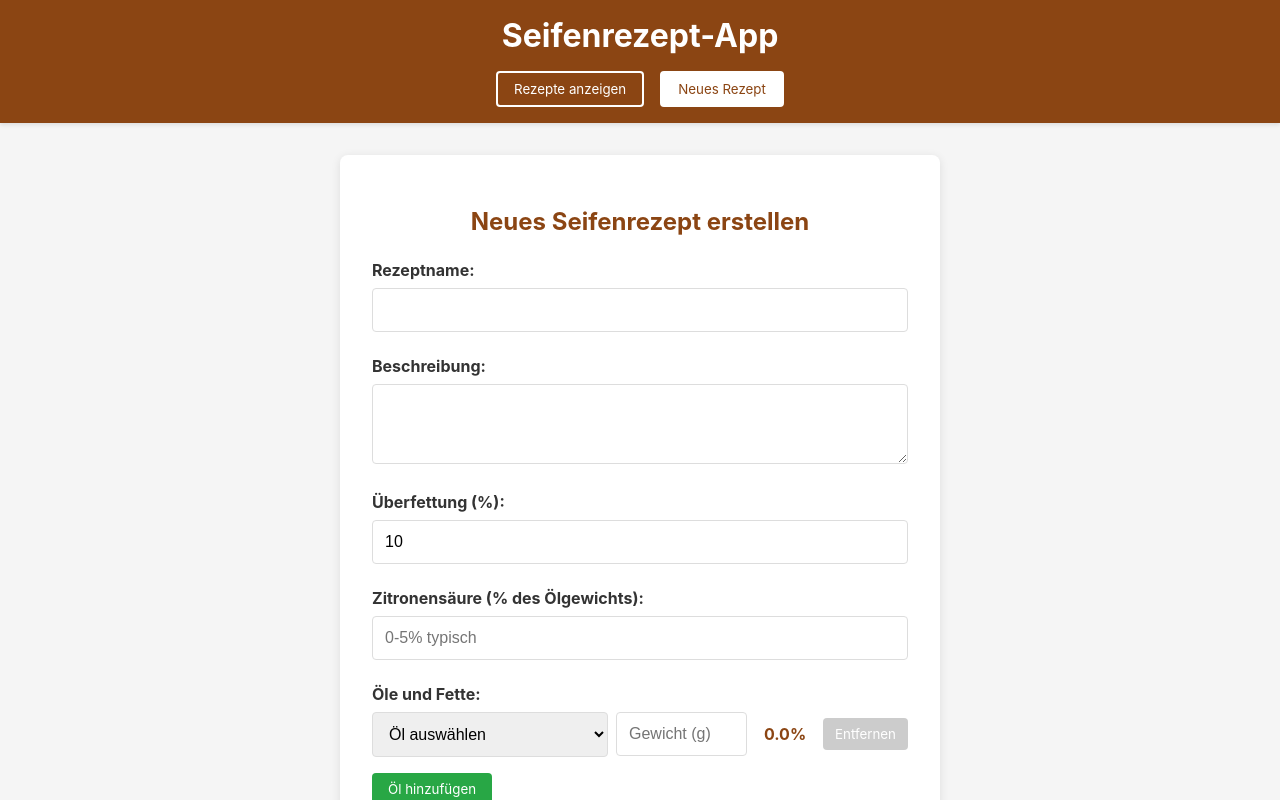
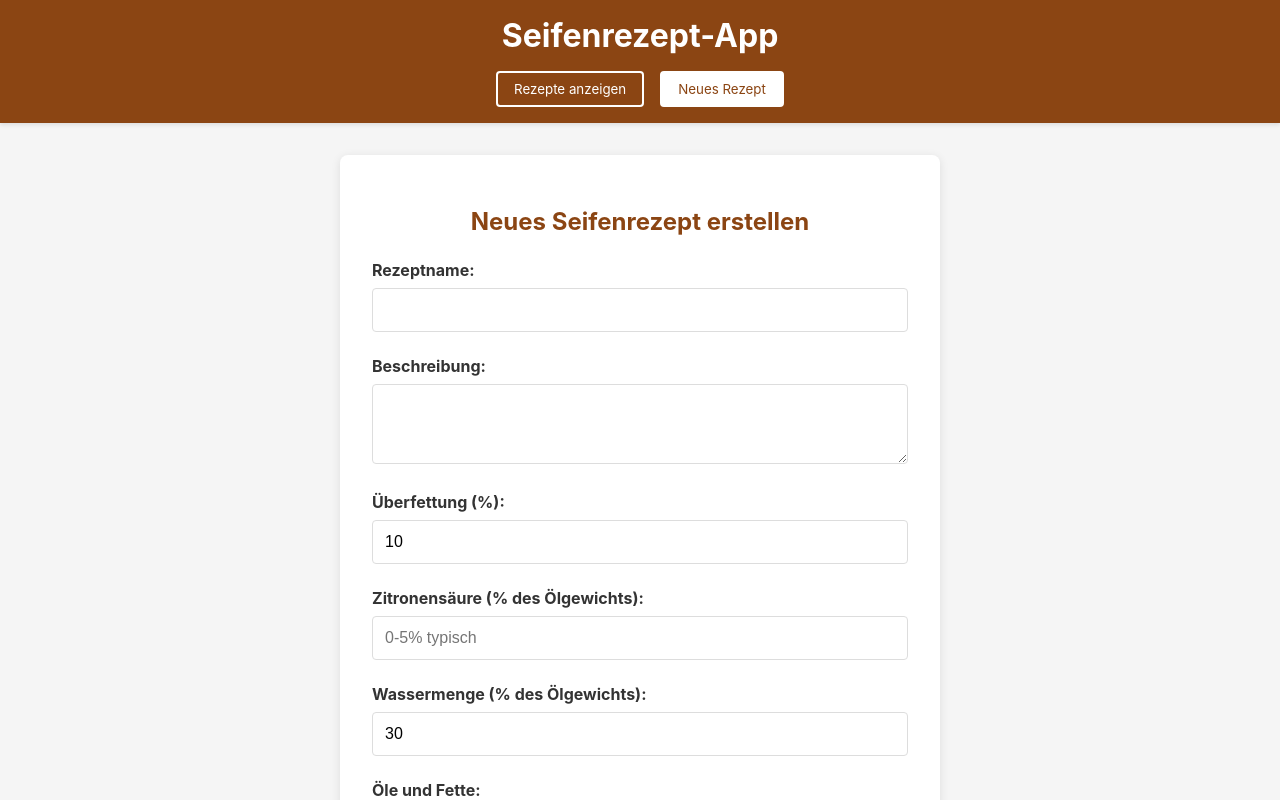
Before and after one commit to weissu42/SoapAI, a React (Create React App) app: page / in a window 1280 px wide. Both pictures are taken after a click on the button "Neues Rezept". Shown: the top 800 px of the page. Built offline with nearby package versions, Linux system fonts and the light colour scheme.

Commit message:
water percentage can be changed by user

```diff
--- a/src/components/SoapRecipeForm.tsx
+++ b/src/components/SoapRecipeForm.tsx
@@ -1,7 +1,7 @@
 import React, { useState, useEffect } from 'react';
 import { Recipe, Ingredient, SoapOil } from '../types/Recipe';
 import { OILS_DATABASE } from '../data/oils';
-import { calculateSoapFormula, validateSoapRecipe, SoapIngredient, DEFAULT_SUPERFAT_PERCENTAGE } from '../utils/soapCalculations';
+import { calculateSoapFormula, validateSoapRecipe, SoapIngredient, DEFAULT_SUPERFAT_PERCENTAGE, DEFAULT_WATER_PERCENTAGE } from '../utils/soapCalculations';
 
 interface SoapRecipeFormProps {
   onSubmit: (recipe: Omit<Recipe, 'id'>) => void;
@@ -34,7 +34,8 @@ const SoapRecipeForm: React.FC<SoapRecipeFormProps> = ({ onSubmit, initialRecipe
     instructions: '',
     notes: '',
     superfatPercentage: DEFAULT_SUPERFAT_PERCENTAGE,
-    citricAcidPercentage: 0
+    citricAcidPercentage: 0,
+    waterPercentage: DEFAULT_WATER_PERCENTAGE
   });
 
   const [warnings, setWarnings] = useState<string[]>([]);
@@ -56,7 +57,7 @@ const SoapRecipeForm: React.FC<SoapRecipeFormProps> = ({ onSubmit, initialRecipe
         weight: oil.weight
       }));
 
-      const calculations = calculateSoapFormula(soapIngredients, recipe.superfatPercentage, recipe.citricAcidPercentage);
+      const calculations = calculateSoapFormula(soapIngredients, recipe.superfatPercentage, recipe.citricAcidPercentage, recipe.waterPercentage);
       const recipeWarnings = validateSoapRecipe(soapIngredients);
 
       setRecipe(prev => ({
@@ -67,7 +68,7 @@ const SoapRecipeForm: React.FC<SoapRecipeFormProps> = ({ onSubmit, initialRecipe
     } else {
       setWarnings([]);
     }
-  }, [recipe.soapOils, recipe.superfatPercentage, recipe.citricAcidPercentage]);
+  }, [recipe.soapOils, recipe.superfatPercentage, recipe.citricAcidPercentage, recipe.waterPercentage]);
 
   const handleInputChange = (e: React.ChangeEvent<HTMLInputElement | HTMLTextAreaElement>) => {
     const { name, value } = e.target;
@@ -80,6 +81,11 @@ const SoapRecipeForm: React.FC<SoapRecipeFormProps> = ({ onSubmit, initialRecipe
       setRecipe(prev => ({
         ...prev,
         [name]: parseFloat(value) || 0
+      }));
+    } else if (name === 'waterPercentage') {
+      setRecipe(prev => ({
+        ...prev,
+        [name]: parseFloat(value) || DEFAULT_WATER_PERCENTAGE
       }));
     } else {
       setRecipe(prev => ({
@@ -192,7 +198,8 @@ const SoapRecipeForm: React.FC<SoapRecipeFormProps> = ({ onSubmit, initialRecipe
           instructions: '',
           notes: '',
           superfatPercentage: DEFAULT_SUPERFAT_PERCENTAGE,
-          citricAcidPercentage: 0
+          citricAcidPercentage: 0,
+          waterPercentage: DEFAULT_WATER_PERCENTAGE
         });
         setWarnings([]);
       }
@@ -252,6 +259,21 @@ const SoapRecipeForm: React.FC<SoapRecipeFormProps> = ({ onSubmit, initialRecipe
             max="10"
             step="0.1"
             placeholder="0-5% typisch"
+          />
+        </div>
+
+        <div className="form-group">
+          <label htmlFor="waterPercentage">Wassermenge (% des Ölgewichts):</label>
+          <input
+            type="number"
+            id="waterPercentage"
+            name="waterPercentage"
+            value={recipe.waterPercentage}
+            onChange={handleInputChange}
+            min="25"
+            max="50"
+            step="1"
+            placeholder="30% Standard"
           />
         </div>
 
--- a/src/types/Recipe.ts
+++ b/src/types/Recipe.ts
@@ -40,4 +40,5 @@ export interface Recipe {
   notes: string;
   superfatPercentage: number;
   citricAcidPercentage?: number;
+  waterPercentage: number;
 }
--- a/src/utils/soapCalculations.ts
+++ b/src/utils/soapCalculations.ts
@@ -1,6 +1,7 @@
 import { findOilById } from '../data/oils';
 
 export const DEFAULT_SUPERFAT_PERCENTAGE = 10;
+export const DEFAULT_WATER_PERCENTAGE = 30;
 
 export interface SoapIngredient {
   oilId: string;
@@ -35,7 +36,8 @@ export interface SoapCalculationResult {
 export const calculateSoapFormula = (
   ingredients: SoapIngredient[],
   superfatPercentage: number = DEFAULT_SUPERFAT_PERCENTAGE,
-  citricAcidPercentage?: number
+  citricAcidPercentage?: number,
+  waterPercentage: number = DEFAULT_WATER_PERCENTAGE
 ): SoapCalculationResult => {
   let totalOilWeight = 0;
   let totalSapValue = 0;
@@ -91,8 +93,8 @@ export const calculateSoapFormula = (
     totalNaohWeight = Math.round((naohWeight + additionalNaohForCitricAcid) * 100) / 100;
   }
 
-  // Wassermenge berechnen (ca. 38% des Ölgewichts)
-  const waterWeight = Math.round((totalOilWeight * 0.38) * 100) / 100;
+  // Wassermenge berechnen (Standard 30% des Ölgewichts)
+  const waterWeight = Math.round((totalOilWeight * waterPercentage / 100) * 100) / 100;
 
   return {
     totalOilWeight: Math.round(totalOilWeight * 100) / 100,
```
Also changed, not shown: 1 other file (tests, documents, lock files or other folders).
